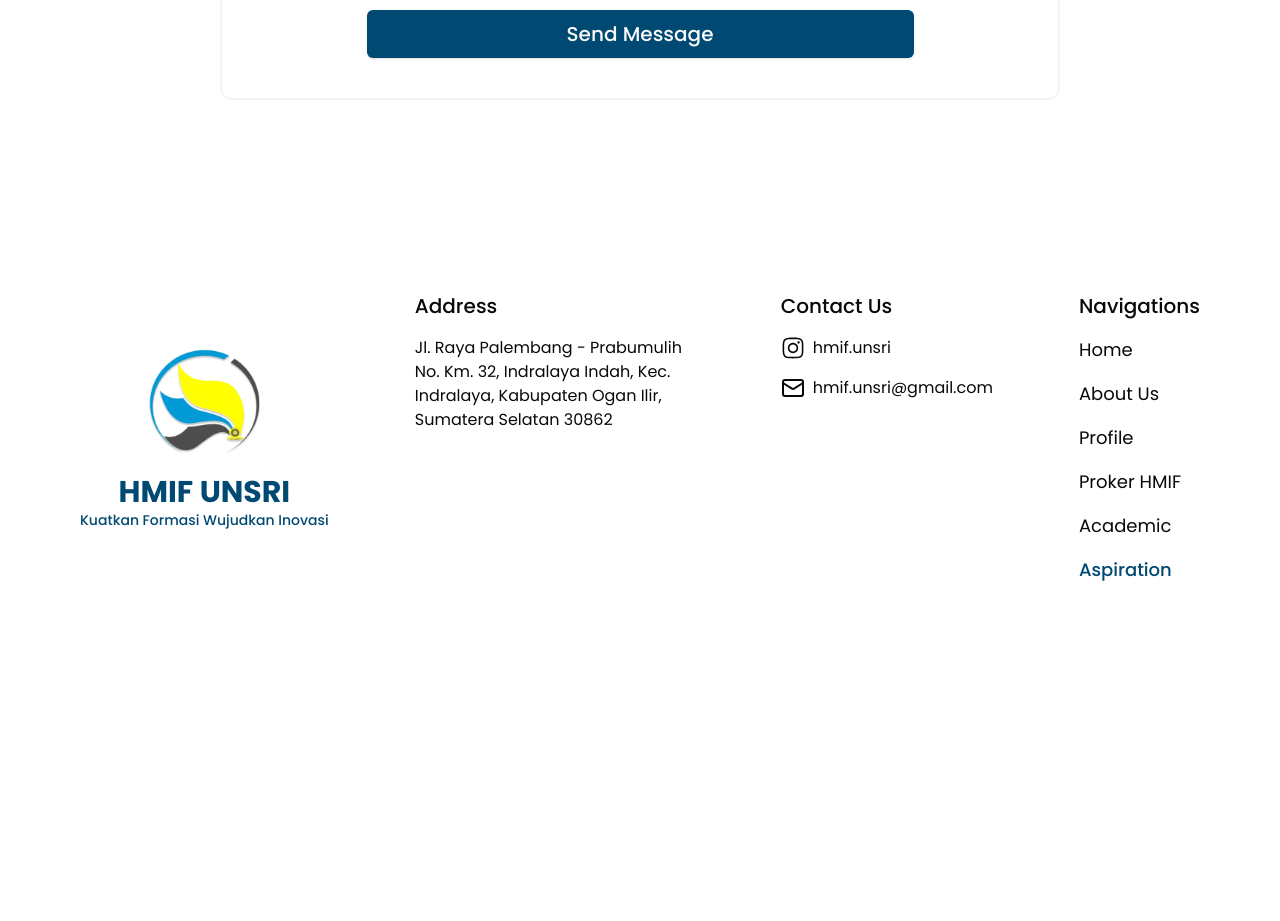
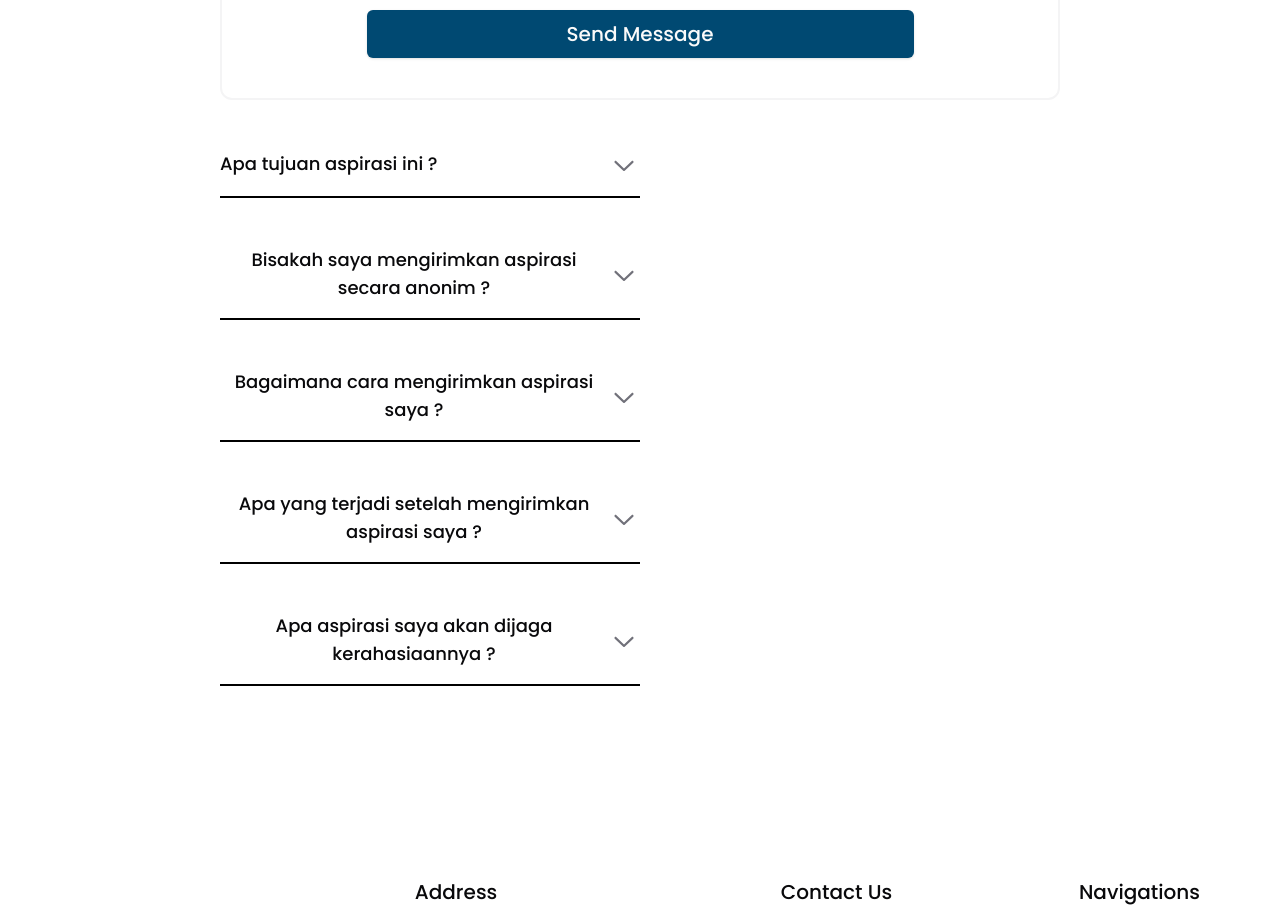
Before and after one commit to mfazrinizar/website-hmif, a React (Vite) app: page /aspiration in a window 1280 px wide. Shown: the part 780-1701 px from the top of the page. Before the commit the page ends 1396 px from the top, so only its background shows below. Built offline with nearby package versions, Linux system fonts and the light colour scheme; no server answers.

Commit message:
feat(aspiration): add accordion aspiration

```diff
--- a/src/pages/Aspiration.tsx
+++ b/src/pages/Aspiration.tsx
@@ -1,4 +1,10 @@
 import { FormAspiration } from "@/components/Aspiration/FormAspiration";
+import {
+  Accordion,
+  AccordionContent,
+  AccordionItem,
+  AccordionTrigger,
+} from "@/components/ui/accordion";
 
 export default function Aspiration() {
   return (
@@ -15,6 +21,57 @@ export default function Aspiration() {
       <div className="rounded-xl border-2 border-muted">
         <FormAspiration />
       </div>
+      <Accordion type="single" collapsible className="space-y-8 md:w-1/2">
+        <AccordionItem value="item-1">
+          <AccordionTrigger>Apa tujuan aspirasi ini ?</AccordionTrigger>
+          <AccordionContent>
+            Aspirasi ini dibuat untuk mengumpulkan umpan balik, saran, dan ide
+            dari mahasiswa agar dapat membantu meningkatkan kegiatan, program,
+            dan organisasi kami secara keseluruhan.
+          </AccordionContent>
+        </AccordionItem>
+        <AccordionItem value="item-2">
+          <AccordionTrigger>
+            Bisakah saya mengirimkan aspirasi secara anonim ?
+          </AccordionTrigger>
+          <AccordionContent>
+            Ya, Anda dapat memilih untuk tidak mengisi kolom nama jika Anda
+            lebih suka tetap anonim. Namun, memberikan informasi kontak Anda
+            dapat membantu kami untuk menindaklanjuti aspirasi Anda jika
+            diperlukan.
+          </AccordionContent>
+        </AccordionItem>
+        <AccordionItem value="item-3">
+          <AccordionTrigger>
+            Bagaimana cara mengirimkan aspirasi saya ?
+          </AccordionTrigger>
+          <AccordionContent>
+            Anda dapat mengirimkan aspirasi melalui formulir yang disediakan di
+            halaman ini. Pastikan untuk menyertakan semua detail yang relevan
+            agar kami dapat memahami aspirasi Anda dengan lebih baik.
+          </AccordionContent>
+        </AccordionItem>
+        <AccordionItem value="item-4">
+          <AccordionTrigger>
+            Apa yang terjadi setelah mengirimkan aspirasi saya ?
+          </AccordionTrigger>
+          <AccordionContent>
+            Setelah Anda mengirimkan aspirasi Anda, tim kami akan meninjau umpan
+            balik tersebut. Kami akan mempertimbangkan masukan Anda dalam
+            perencanaan dan pengambilan keputusan. Jika diperlukan, kami mungkin
+            akan menghubungi Anda untuk klarifikasi lebih lanjut.
+          </AccordionContent>
+        </AccordionItem>
+        <AccordionItem value="item-5">
+          <AccordionTrigger>
+            Apa aspirasi saya akan dijaga kerahasiaannya ?
+          </AccordionTrigger>
+          <AccordionContent>
+            Ya, semua pengiriman akan diperlakukan dengan kerahasiaan. Identitas
+            dan informasi pribadi Anda tidak akan dibagikan tanpa izin Anda.
+          </AccordionContent>
+        </AccordionItem>
+      </Accordion>
     </section>
   );
 }
```
